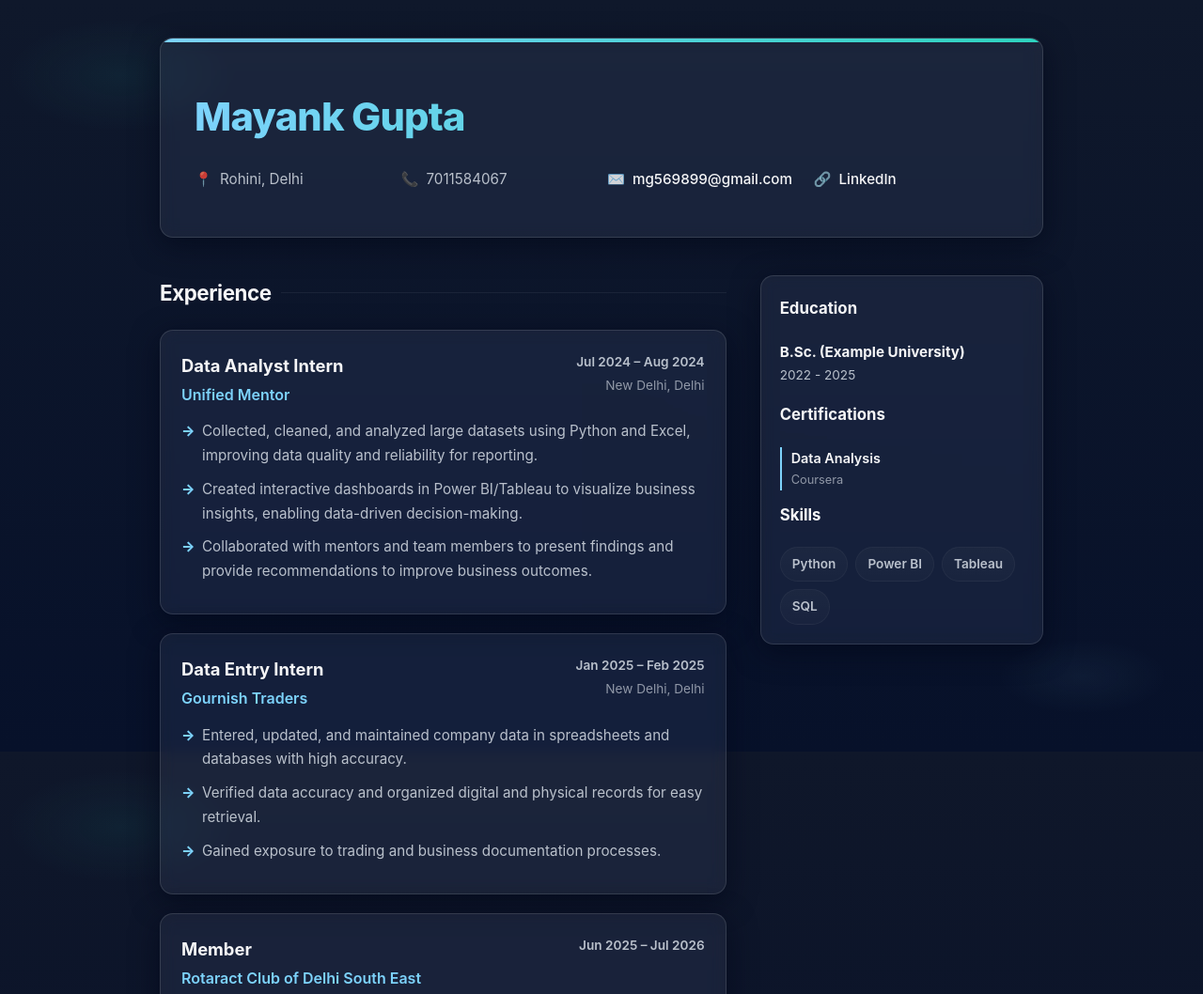
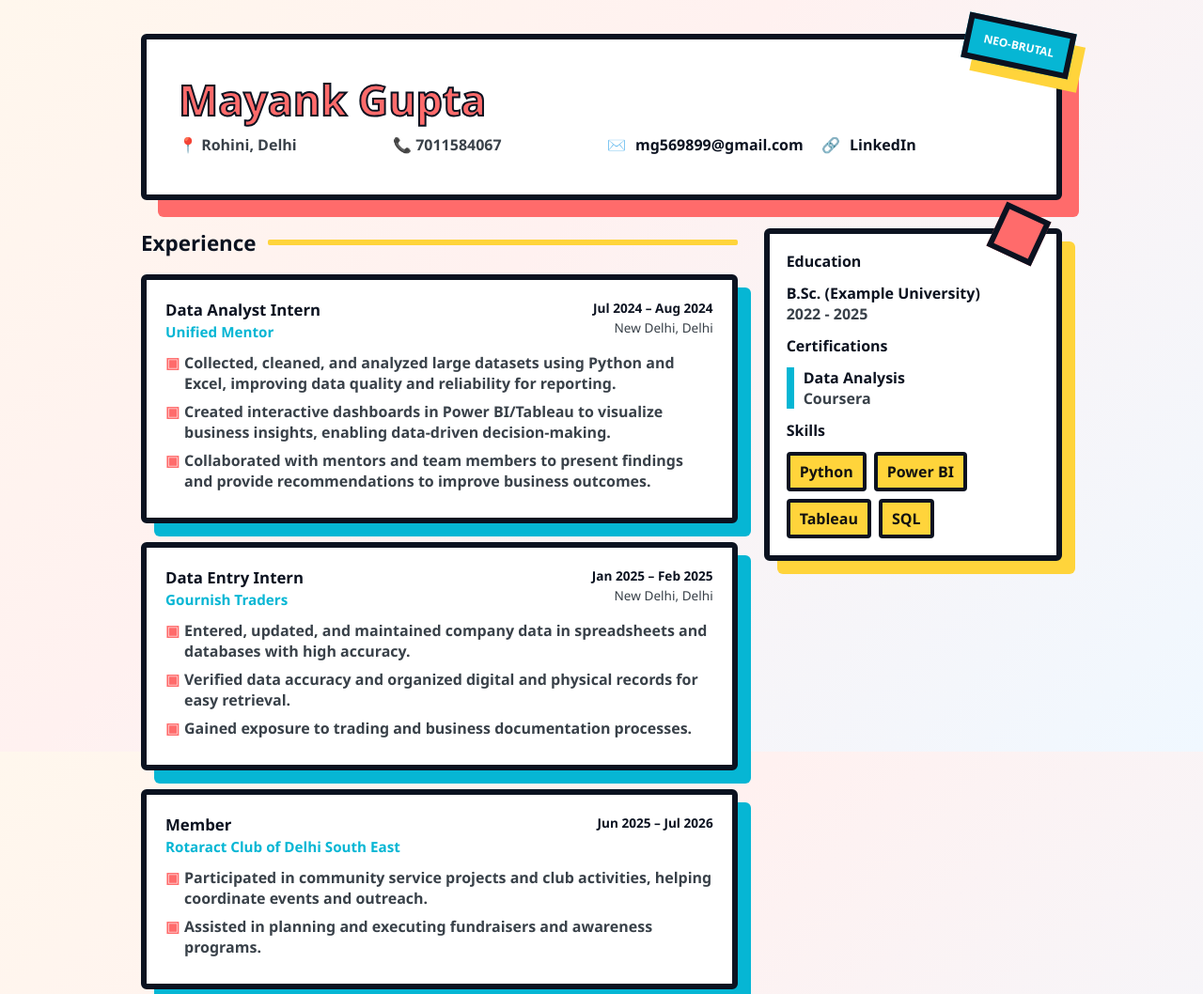
Before and after one commit to Mayank0118/personalWebsite, a plain HTML site: page index.html in a window 1280 px wide. Shown: the top 1058 px of the page at 94% size. Drawn offline with Linux system fonts and the light colour scheme.

Commit message:
Theme: convert site to funky neobrutalism (bold borders, blocky shadows, vibrant accents)

```diff
--- a/index.html
+++ b/index.html
@@ -1,176 +1,153 @@
 <!DOCTYPE html>
 <html lang="en">
 <head>
-    <meta charset="UTF-8">
-    <meta name="viewport" content="width=device-width, initial-scale=1.0">
-    <title>Mayank Gupta | Profile Development</title>
+    <meta charset="utf-8" />
+    <meta name="viewport" content="width=device-width,initial-scale=1" />
+    <title>Mayank Gupta | Portfolio</title>
     <style>
-        /* Glassmorphism theme variables */
-        :root {
-            --bg-gradient-1: #0f172a;
-            --bg-gradient-2: #071029;
-            --accent: #7dd3fc;
-            --accent-2: #2dd4bf;
-            --glass-bg: rgba(255,255,255,0.06);
-            --glass-border: rgba(255,255,255,0.12);
-            --glass-strong: rgba(255,255,255,0.08);
-            --text-primary: rgba(255,255,255,0.96);
-            --text-secondary: rgba(226,232,240,0.8);
-            --muted: rgba(226,232,240,0.6);
-            --font-stack: -apple-system, BlinkMacSystemFont, "Segoe UI", Roboto, Helvetica, Arial, sans-serif, "Apple Color Emoji", "Segoe UI Emoji";
+        /* Funky Neobrutalism theme */
+        :root{
+            --bg-1: #fff7ed; /* warm cream */
+            --accent1: #ff6b6b; /* coral */
+            --accent2: #06b6d4; /* cyan */
+            --accent3: #ffd43b; /* lemon */
+            --panel-bg: #ffffff; /* white panels */
+            --panel-border: #0b1220; /* heavy dark border */
+            --text: #0b1220; /* dark text */
+            --muted: #394149;
+            --shadow-color: rgba(11,18,32,1);
+            --font-stack: 'Segoe UI', Roboto, 'Helvetica Neue', Arial, sans-serif;
         }
 
-        * { box-sizing: border-box; margin: 0; padding: 0; }
-
-        html, body { height: 100%; }
-
-        body {
-            font-family: var(--font-stack);
-            background: radial-gradient(1200px 600px at 10% 10%, rgba(45,212,191,0.06), transparent 10%),
-                        radial-gradient(900px 400px at 90% 90%, rgba(125,211,252,0.05), transparent 10%),
-                        linear-gradient(180deg, var(--bg-gradient-1), var(--bg-gradient-2));
-            color: var(--text-primary);
-            line-height: 1.7;
-            padding: 40px 20px;
-            -webkit-font-smoothing: antialiased;
-            background-attachment: fixed;
+        *{box-sizing:border-box;margin:0;padding:0}
+        html,body{height:100%}
+        body{
+            font-family:var(--font-stack);
+            background: linear-gradient(135deg,var(--bg-1) 0%, #fff1f0 40%, #f0f8ff 100%);
+            color:var(--text);
+            padding:36px 18px;
+            -webkit-font-smoothing:antialiased;
         }
 
-        .container { max-width: 940px; margin: 0 auto; }
+        .container{max-width:980px;margin:0 auto}
 
-        /* Decorative blurred background shapes */
-        body::before {
-            content: '';
-            position: fixed;
-            inset: 0;
-            pointer-events: none;
-            background: conic-gradient(from 180deg at 50% 50%, rgba(125,211,252,0.02), rgba(45,212,191,0.02));
-            mix-blend-mode: overlay;
-            z-index: 0;
+        /* Brutalist header */
+        header{
+            position:relative;
+            padding:42px 34px;
+            margin-bottom:30px;
+            background:var(--panel-bg);
+            border:6px solid var(--panel-border);
+            border-radius:6px;
+            box-shadow:18px 18px 0 var(--accent1);
+            overflow:visible;
+            display:block;
         }
 
-        /* Glass panel base */
-        .glass {
-            background: var(--glass-bg);
-            border: 1px solid var(--glass-border);
-            border-radius: 14px;
-            -webkit-backdrop-filter: blur(8px) saturate(120%);
-            backdrop-filter: blur(8px) saturate(120%);
-            box-shadow: 0 8px 30px rgba(2,6,23,0.6);
-            position: relative;
-            z-index: 1;
+        /* playful corner tag */
+        header::after{
+            content:"NEO-BRUTAL";
+            position:absolute;
+            top:-18px;right:-18px;
+            background:var(--accent2);
+            color:#fff;
+            font-weight:800;
+            padding:10px 14px;
+            transform:rotate(12deg);
+            border:6px solid var(--panel-border);
+            box-shadow:12px 12px 0 var(--accent3);
+            font-size:12px;
         }
 
-        /* Hero Header Section */
-        header {
-            padding: 48px 36px;
-            overflow: hidden;
-            margin-bottom: 40px;
+        header h1{
+            font-size:2.8rem;
+            line-height:1;
+            font-weight:900;
+            color:var(--accent1);
+            -webkit-text-stroke:2px var(--panel-border);
+            margin-bottom:8px;
         }
 
-        header::before {
-            content: '';
-            position: absolute;
-            top: 0;
-            left: 0;
-            width: 100%;
-            height: 4px;
-            background: linear-gradient(135deg, var(--accent), var(--accent-2));
-            z-index: 2;
-            border-top-left-radius: 14px;
-            border-top-right-radius: 14px;
+        .contact-grid{
+            display:grid;
+            grid-template-columns:repeat(auto-fit,minmax(180px,1fr));
+            gap:12px;
+            margin-top:14px;
         }
 
-        header h1 {
-            font-size: 2.6rem;
-            font-weight: 800;
-            letter-spacing: -0.02em;
-            margin-bottom: 12px;
-            color: var(--text-primary);
-            background: linear-gradient(90deg, var(--accent), var(--accent-2));
-            -webkit-background-clip: text;
-            -webkit-text-fill-color: transparent;
+        .contact-item{display:flex;align-items:center;gap:10px;color:var(--muted);font-weight:700}
+        .contact-item a{color:var(--text);text-decoration:none}
+        .contact-item a:hover{text-decoration:underline;color:var(--accent2)}
+
+        /* Layout */
+        .main-layout{display:grid;grid-template-columns:2fr 1fr;gap:28px}
+        section{margin-bottom:28px}
+
+        h2{font-size:1.4rem;font-weight:900;color:var(--panel-border);margin-bottom:18px;display:flex;align-items:center;gap:12px}
+        h2::after{content:'';flex:1;height:6px;background:var(--accent3);border-radius:2px}
+
+        /* Cards: bold borders and offset shadows */
+        .card{
+            background:var(--panel-bg);
+            border:6px solid var(--panel-border);
+            border-radius:6px;
+            padding:20px;
+            margin-bottom:20px;
+            transition:transform .12s ease, box-shadow .12s ease;
+            box-shadow:14px 14px 0 var(--accent2);
+        }
+        .card:hover{transform:translate(-6px,-6px);box-shadow:22px 22px 0 var(--accent1)}
+
+        .card-header{display:flex;justify-content:space-between;align-items:flex-start;gap:8px;margin-bottom:12px}
+        .job-title{font-size:1.05rem;font-weight:900;color:var(--panel-border);}
+        .company{font-size:.95rem;color:var(--accent2);font-weight:900;margin-top:2px}
+        .meta-text{font-size:.85rem;color:var(--muted);text-align:right}
+        .meta-text .date{color:var(--panel-border);font-weight:900;margin-bottom:2px}
+
+        ul{list-style:none}
+        li{position:relative;padding-left:20px;margin-bottom:8px;color:var(--muted);font-weight:700}
+        li::before{content:'▣';position:absolute;left:0;color:var(--accent1);font-weight:900}
+
+        .tag-group{display:flex;flex-wrap:wrap;gap:8px;margin-top:12px}
+        .tag{background:var(--accent3);color:#111;padding:6px 10px;border-radius:4px;font-weight:900;border:4px solid var(--panel-border);}
+
+        .sidebar-section{background:var(--panel-bg);border:6px solid var(--panel-border);padding:18px;border-radius:6px;box-shadow:14px 14px 0 var(--accent3)}
+        .sidebar-section h3{font-size:1rem;margin-bottom:12px;font-weight:900;color:var(--panel-border)}
+
+        .edu-item{margin-bottom:12px}
+        .edu-title{font-weight:900;color:var(--panel-border)}
+        .edu-meta{color:var(--muted);font-weight:800}
+
+        .cert-list{display:flex;flex-direction:column;gap:8px}
+        .cert-item{font-weight:900;border-left:8px solid var(--accent2);padding-left:10px}
+        .cert-name{font-weight:900;color:var(--panel-border)}
+        .cert-org{color:var(--muted);font-weight:800}
+
+        /* Decorative sidebar shapes */
+        aside .sidebar-section::before{
+            content:'';position:absolute;width:40px;height:40px;background:var(--accent1);right:20px;top:-20px;transform:rotate(25deg);border:6px solid var(--panel-border)}
+        aside{position:relative}
+
+        /* Responsive */
+        @media (max-width:900px){
+            .main-layout{grid-template-columns:1fr}
+            header h1{font-size:2rem}
+            body{padding:20px 12px}
         }
 
-        .contact-grid {
-            display: grid;
-            grid-template-columns: repeat(auto-fit, minmax(200px, 1fr));
-            gap: 12px;
-            margin-top: 18px;
-            font-size: 0.95rem;
-            color: var(--text-secondary);
-        }
-
-        .contact-item { display: flex; align-items: center; gap: 8px; }
-        .contact-item a { color: var(--text-primary); text-decoration: none; transition: color 0.15s ease; font-weight: 500; }
-        .contact-item a:hover { color: var(--accent); }
-
-        /* Layout Grid for Sections */
-        .main-layout { display: grid; grid-template-columns: 2fr 1fr; gap: 36px; }
-        section { margin-bottom: 40px; }
-
-        h2 {
-            font-size: 1.4rem;
-            font-weight: 700;
-            letter-spacing: -0.02em;
-            color: var(--text-primary);
-            margin-bottom: 20px;
-            display: flex; align-items: center; gap: 10px;
-        }
-
-        h2::after { content: ''; flex-grow: 1; height: 1px; background: rgba(255,255,255,0.06); }
-
-        /* Cards and Items (glass) */
-        .card { padding: 22px; margin-bottom: 20px; transition: transform 0.18s ease, box-shadow 0.18s ease; }
-        .card:hover { transform: translateY(-6px); box-shadow: 0 18px 50px rgba(2,6,23,0.7); }
-
-        .card-header { display: flex; justify-content: space-between; align-items: flex-start; flex-wrap: wrap; gap: 10px; margin-bottom: 12px; }
-
-        .job-title { font-size: 1.15rem; font-weight: 700; color: var(--text-primary); }
-        .company { font-size: 1rem; color: var(--accent); font-weight: 600; margin-top: 2px; }
-
-        .meta-text { font-size: 0.85rem; color: var(--muted); text-align: right; }
-        .meta-text .date { color: var(--text-secondary); font-weight: 600; margin-bottom: 2px; }
-
-        /* Custom Styled Lists */
-        ul { list-style: none; }
-        li { position: relative; padding-left: 22px; margin-bottom: 10px; font-size: 0.95rem; color: var(--text-secondary); }
-        li::before { content: "→"; position: absolute; left: 0; color: var(--accent); font-weight: 800; }
-
-        /* Pill Tags (Skills & Certs) */
-        .tag-group { display: flex; flex-wrap: wrap; gap: 8px; margin-top: 12px; }
-        .tag { background: linear-gradient(180deg, rgba(255,255,255,0.03), rgba(255,255,255,0.02)); color: var(--text-secondary); padding: 6px 12px; border-radius: 999px; font-size: 0.85rem; font-weight: 600; border: 1px solid rgba(255,255,255,0.04); }
-
-        .sidebar-section { padding: 20px; }
-        .sidebar-section h3 { font-size: 1.05rem; margin-bottom: 12px; color: var(--text-primary); font-weight: 700; padding-bottom: 8px; }
-
-        .edu-item { margin-bottom: 16px; }
-        .edu-title { font-size: 0.95rem; font-weight: 700; color: var(--text-primary); }
-        .edu-meta { font-size: 0.85rem; color: var(--text-secondary); }
-
-        .cert-list { display: flex; flex-direction: column; gap: 10px; }
-        .cert-item { font-size: 0.9rem; border-left: 2px solid var(--accent); padding-left: 10px; }
-        .cert-name { color: var(--text-primary); font-weight: 600; }
-        .cert-org { color: var(--muted); font-size: 0.8rem; }
-
-        /* Responsive Breakpoints */
-        @media (max-width: 850px) {
-            .main-layout { grid-template-columns: 1fr; }
-            body { padding: 20px 10px; }
-            header { padding: 26px 18px; }
-            header h1 { font-size: 2rem; }
-            .meta-text { text-align: left; }
+        /* Accessibility: reduced motion */
+        @media (prefers-reduced-motion:reduce){
+            .card,.card:hover{transition:none;transform:none}
         }
     </style>
 </head>
 <body>
-
 <div class="container">
-    <header class="glass">
+    <header>
         <h1>Mayank Gupta</h1>
         <div class="contact-grid">
-            <div class="contact-item">📍 <span>Rohini, Delhi</span></div>
-            <div class="contact-item">📞 <span>7011584067</span></div>
+            <div class="contact-item">📍 Rohini, Delhi</div>
+            <div class="contact-item">📞 7011584067</div>
             <div class="contact-item">✉️ <a href="mailto:mg569899@gmail.com">mg569899@gmail.com</a></div>
             <div class="contact-item">🔗 <a href="https://www.linkedin.com/in/mayank-gupta-193857230/">LinkedIn</a></div>
         </div>
@@ -181,7 +158,7 @@
             <section id="experience">
                 <h2>Experience</h2>
 
-                <div class="card glass">
+                <div class="card">
                     <div class="card-header">
                         <div>
                             <div class="job-title">Data Analyst Intern</div>
@@ -199,7 +176,7 @@
                     </ul>
                 </div>
 
-                <div class="card glass">
+                <div class="card">
                     <div class="card-header">
                         <div>
                             <div class="job-title">Data Entry Intern</div>
@@ -217,7 +194,7 @@
                     </ul>
                 </div>
 
-                <div class="card glass">
+                <div class="card">
                     <div class="card-header">
                         <div>
                             <div class="job-title">Member</div>
@@ -237,7 +214,7 @@
         </main>
 
         <aside>
-            <div class="sidebar-section glass">
+            <div class="sidebar-section">
                 <h3>Education</h3>
                 <div class="edu-item">
                     <div class="edu-title">B.Sc. (Example University)</div>
@@ -260,6 +237,5 @@
         </aside>
     </div>
 </div>
-
 </body>
 </html>
```
